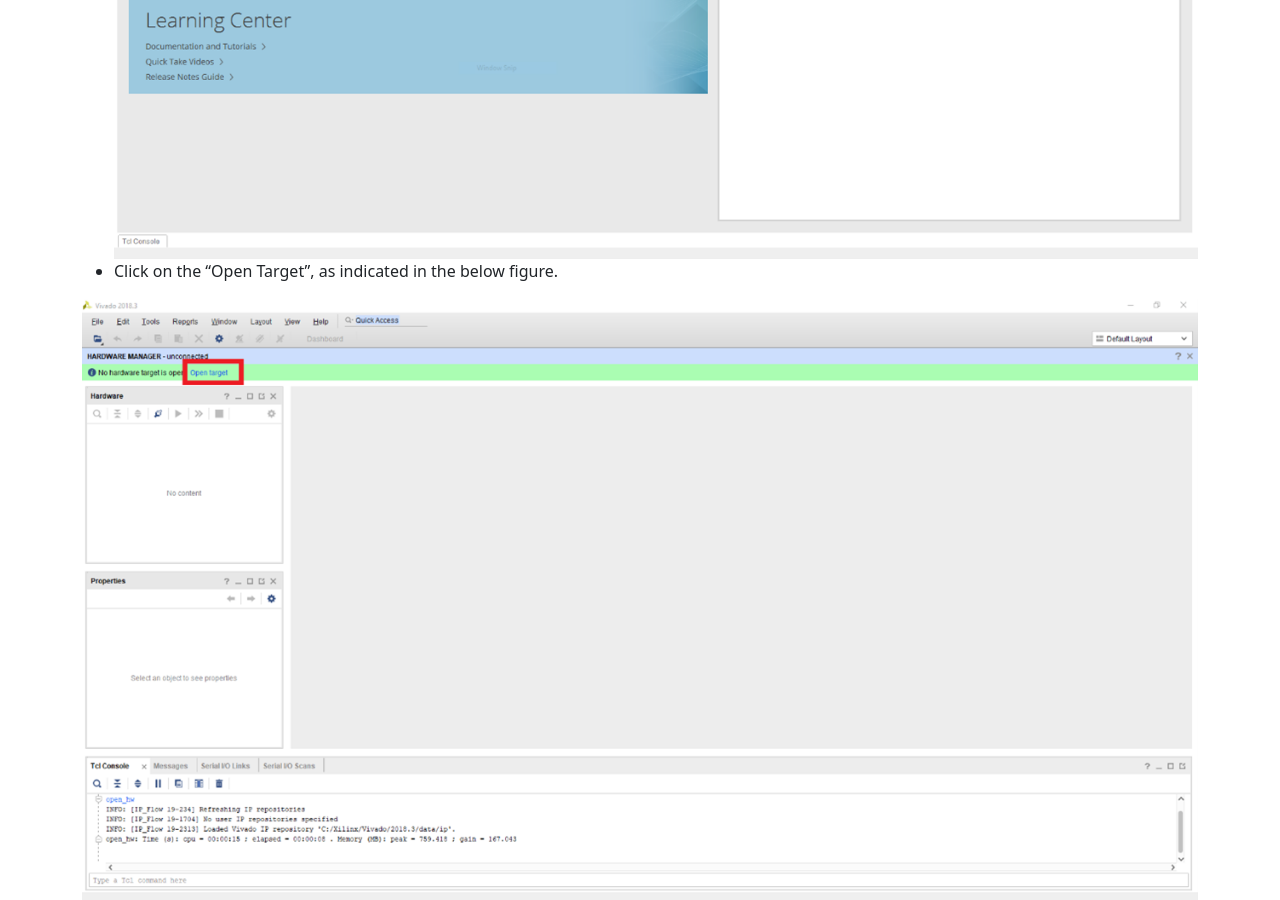
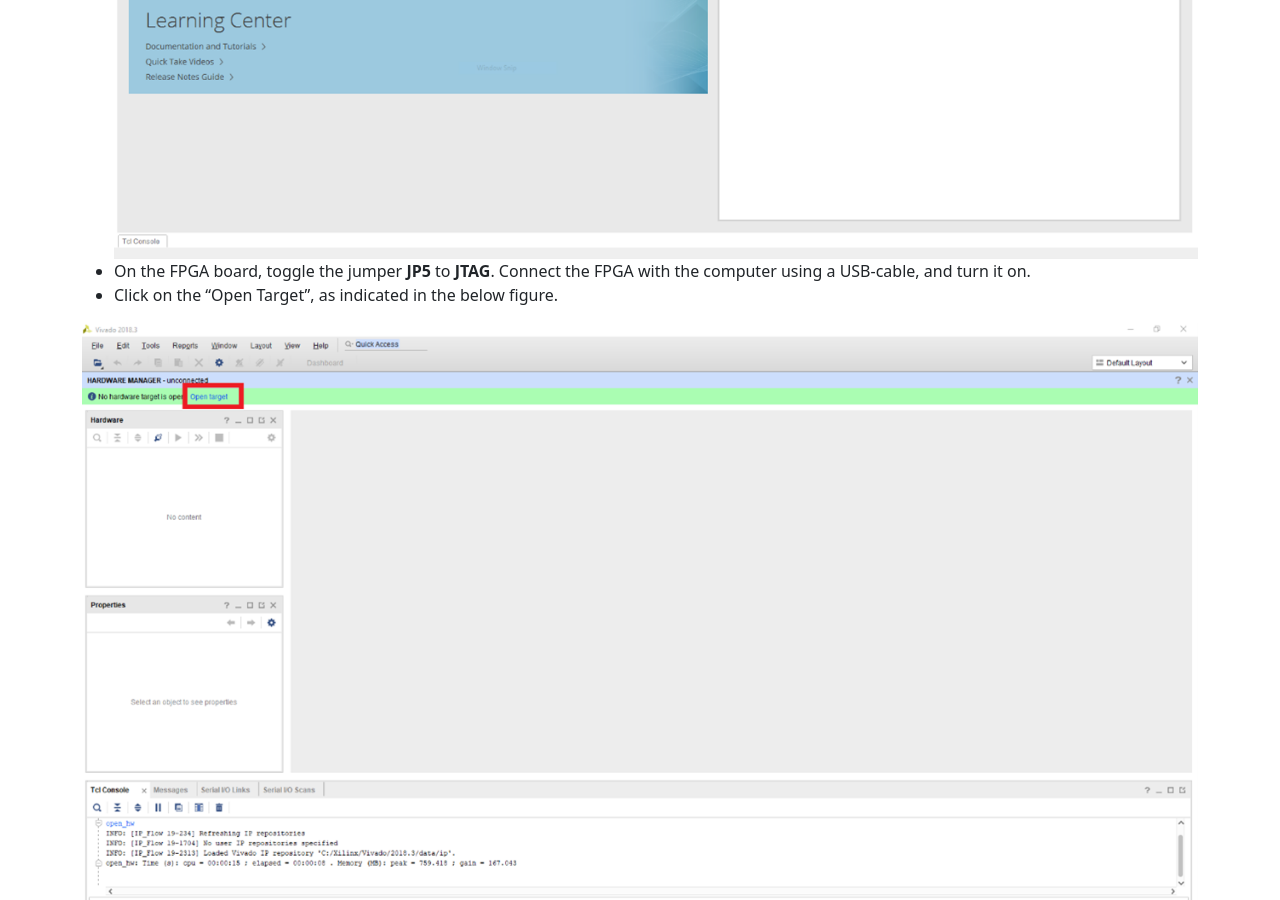
Before and after one commit to hailiangh/hailiangh.github.io, a Jekyll site: the page built from TA/ECEN689_Spring2022/labX_manual.md, in a window 1280 px wide and 900 px high, scrolled down 5620 px. Built offline with Jekyll 4.4.1, drawn with Linux system fonts in a browser that asks for light colours.

Commit message:
Update labX_manual.md

```diff
--- a/TA/ECEN689_Spring2022/labX_manual.md
+++ b/TA/ECEN689_Spring2022/labX_manual.md
@@ -66,6 +66,7 @@
 - If you have the Vivado Design Suite 2018.3 installed in your local machine, please skip this step. Otherwise, download the Vivado Lab Edition 2018.3 software on your local machine from [here](https://www.xilinx.com/support/download/index.html/content/xilinx/en/downloadNav/vivado-design-tools/archive.html). Download the version given under "Vivado Lab Solutions - 2018.3  Full Product Installation" and install the same.
 - Open the Vivado Design Suite (or Lab Edition) 2018.3 software. Click on the "Open Hardware Manager," as indicated in the below figure.
 ![fig12](./pics/labX_manual_fig12.png)
+- On the FPGA board, toggle the jumper **JP5** to **JTAG**. Connect the FPGA with the computer using a USB-cable, and turn it on.
 - Click on the "Open Target", as indicated in the below figure.
 
 ![fig13](./pics/labX_manual_fig13.png)
```
